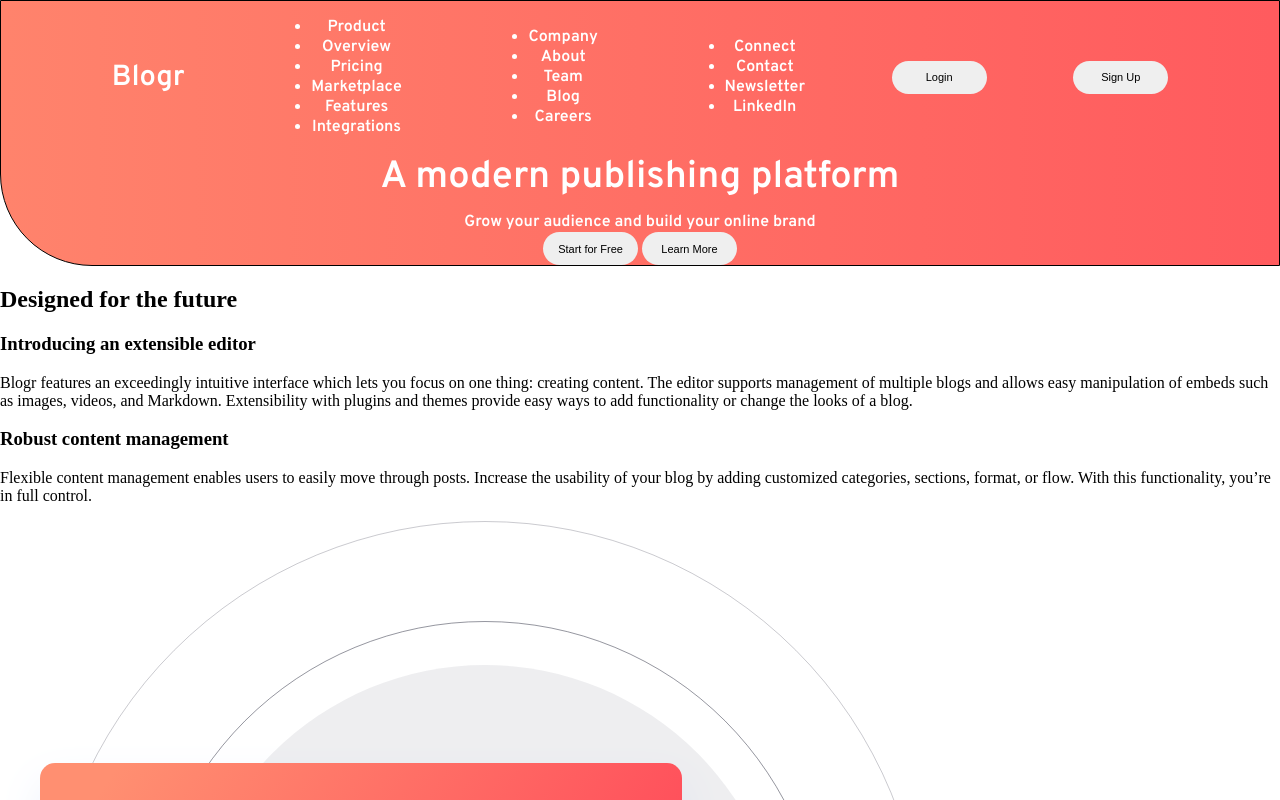
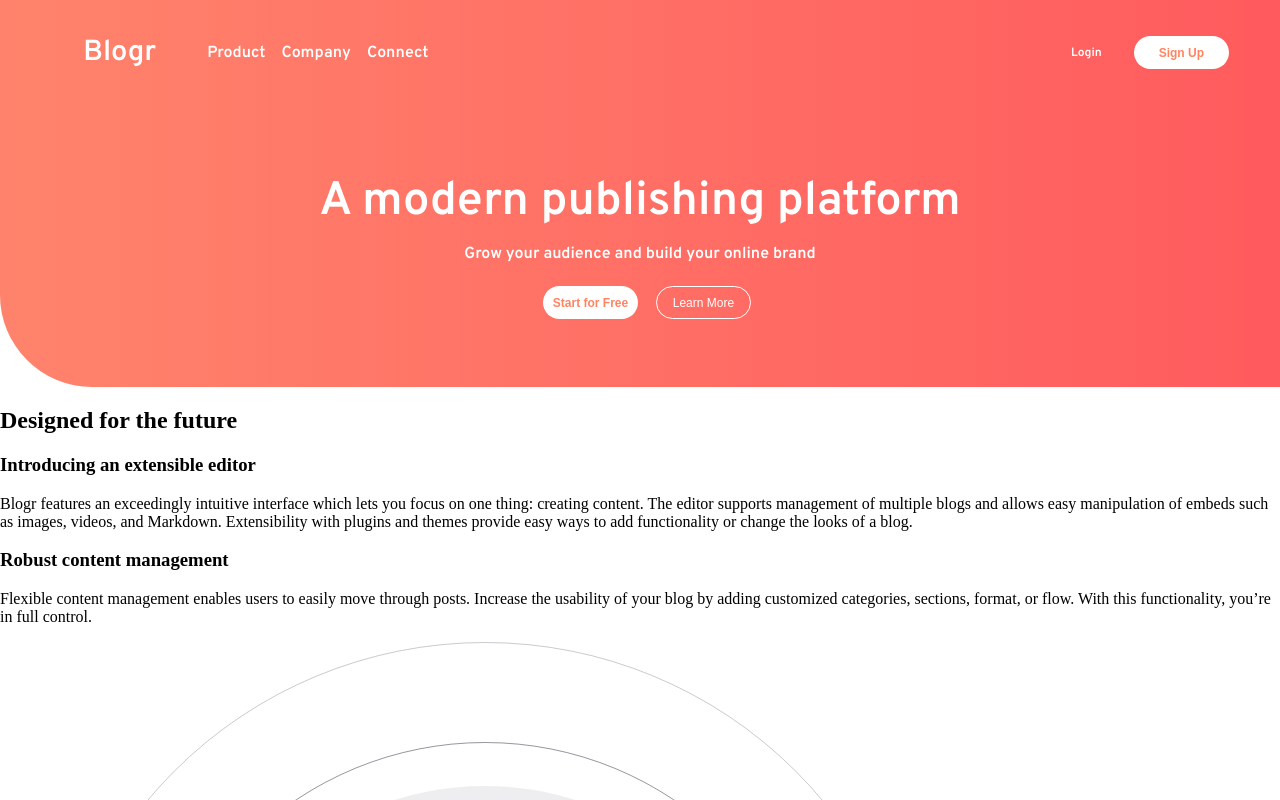
Before and after one commit to Uriasmanu/landing-page-main, a plain HTML site: page index.html in a window 1280 px wide. Shown: the top 800 px of the page. Drawn offline with Linux system fonts and the light colour scheme.

Commit message:
finalização do cabeçalho descktop

```diff
--- a/index.html
+++ b/index.html
@@ -9,7 +9,6 @@
 
   <title>Frontend Mentor | [Blogr]</title>
 
-  <!-- Feel free to remove these styles or customise in your own stylesheet 👍 -->
   <style>
     .attribution { font-size: 11px; text-align: center; }
     .attribution a { color: hsl(228, 45%, 44%); }
@@ -18,44 +17,53 @@
 <body>
   <header class="cabecalho">
 
-      <nav class="menu">
+      <section class="menu__itens">
         <h2 class="titulo1">Blogr</h2>
 
-        <ul>
-          <li>Product</li>
-          <li>Overview</li>
+        <nav>
+          <ul class="menu">
+            <li class="dropdown">Product
+              <ul class="submenu" style="display:none;">
+                <li >Overview</li>
                 <li>Pricing</li>
                 <li>Marketplace</li>
                 <li>Features</li>
                 <li>Integrations</li>
               </ul>
-
-        <ul>
-          <li>Company</li>
+            </li>
+            <li class="dropdown">Company
+              <ul class="submenu" style="display:none;">
                 <li>About</li>
                 <li>Team</li>
                 <li>Blog</li>
                 <li>Careers</li>
               </ul>
-
-        <ul>
-          <li>Connect</li>
+            </li>
+            <li class="dropdown">Connect
+              <ul class="submenu" style="display:none;">
                 <li>Contact</li>
                 <li>Newsletter</li>
                 <li>LinkedIn</li>
               </ul>
-
+            </li>
+          </ul>
+        </nav>
+        <div class="logins">
           <button class="button login">Login</button>
           <button class="button sign">Sign Up</button>
+      </div>
 
-    </nav>
+    </section>
+
     <div class="menu__textos">
+
       <h1 class="menu__textos">A modern publishing platform</h1>
       <p class="menu__textos">Grow your audience and build your online brand</p>
 
     </div>
+
     <button class="button start">Start for Free</button>
-    <button class="button learn">Learn More</button>
+    <button class="learn">Learn More</button>
   </header>
   <main>
     <section>
--- a/main.js
+++ b/main.js
@@ -0,0 +1,15 @@
+var dropdowns = document.querySelectorAll('.dropdown');
+dropdowns.forEach(function (dropdown) {
+  dropdown.addEventListener('mouseover', function () {
+    var submenu = dropdown.querySelector('.submenu');
+    if (submenu) {
+      submenu.style.display = 'block';
+    }
+  });
+  dropdown.addEventListener('mouseout', function () {
+    var submenu = dropdown.querySelector('.submenu');
+    if (submenu) {
+      submenu.style.display = 'none';
+    }
+  });
+});
--- a/style.css
+++ b/style.css
@@ -1,13 +1,15 @@
 @import url('https://fonts.googleapis.com/css2?family=Overpass:wght@600&family=Roboto+Slab&display=swap');
 
+/* general styles */
 body{
     margin: 0;
 }
+
+/* header styles */
 .cabecalho{
     box-sizing: border-box;
-    border: 1px solid black;
     width: 100%;
-    height: 100%;
+    height: 387px;
     border-bottom-left-radius: 92px;
     text-align: center;
     font-family: 'Overpass', sans-serif;
@@ -16,33 +18,106 @@ body{
     color: #fff;
     background-size: 203%;
     background-position: 29%;
+}
 
-}
 .menu{
     display: flex;
-    justify-content: space-evenly;
+    gap: 16px;
+    justify-content: flex-start;
+}
+
+.menu > li {
+    position: relative;
+}
+
+.menu > li:hover > .submenu {
+    display: block;
+}
+
+.submenu {
+    display: none;
+    position: absolute;
+    top: 100%;
+    left: 0;
+    z-index: 9999;
+    padding: 1px;
+    background: #ffffff57;
+}
+
+.menu__itens{
+    display: flex;
+    justify-content: space-between;
+    flex-direction: row;
     align-items: center;
-    gap: 27px;
     margin: 0 4%;
+    padding-top: 10px;
+}
+
+nav ul{
+    list-style: none;
+    margin: 0;
+    padding: 0;
+}
+
+.logins{
+    display: flex;
+    margin-left: auto;
+}
+
+.login{
+    background: none;
+    color: #fff;
+    font-family: 'Overpass', sans-serif;
+}
+
+.sign, .start{
+    background: #fff;
+    color: hsl(13, 99%, 69%);
+    font-weight: bold;
 }
 
 .titulo1{
     font-weight: 600;
     font-size: 29px;
+    margin-right: 51px;
+    margin-left: 32px;
 }
 
 .menu__textos{
     display: flex;
     align-items: center;
     flex-direction: column;
-    margin: 0 0;
+    margin: -36px 0;
     gap: 10px;
+    margin-top: 3%;
+    text-align: center;
+}
 
+.submenu li{
+    font-size: 14px;
+}
+
+.menu__textos p {
+    margin-bottom: 10px;
+}
+
+.learn{
+    background: none;
+    color: #fff;
+    border: 1px solid #fff;
+    width: 95px;
+    height: 33px;
+    border-radius: 19px;
+    font-size: 12px;
+}
+
+.start, .learn {
+    margin-top: 48px;
+    margin-left: 14px;
 }
 
 .menu__textos:nth-child(1){
-    font-size: 38px;
-
+    font-size: 47px;
 }
 
 .button{
@@ -50,5 +125,5 @@ body{
     height: 33px;
     border-radius: 19px;
     border: none;
-    font-size: 11px;
+    font-size: 12px;
 }
```
Lines whose indentation alone changed are shown as unchanged.
